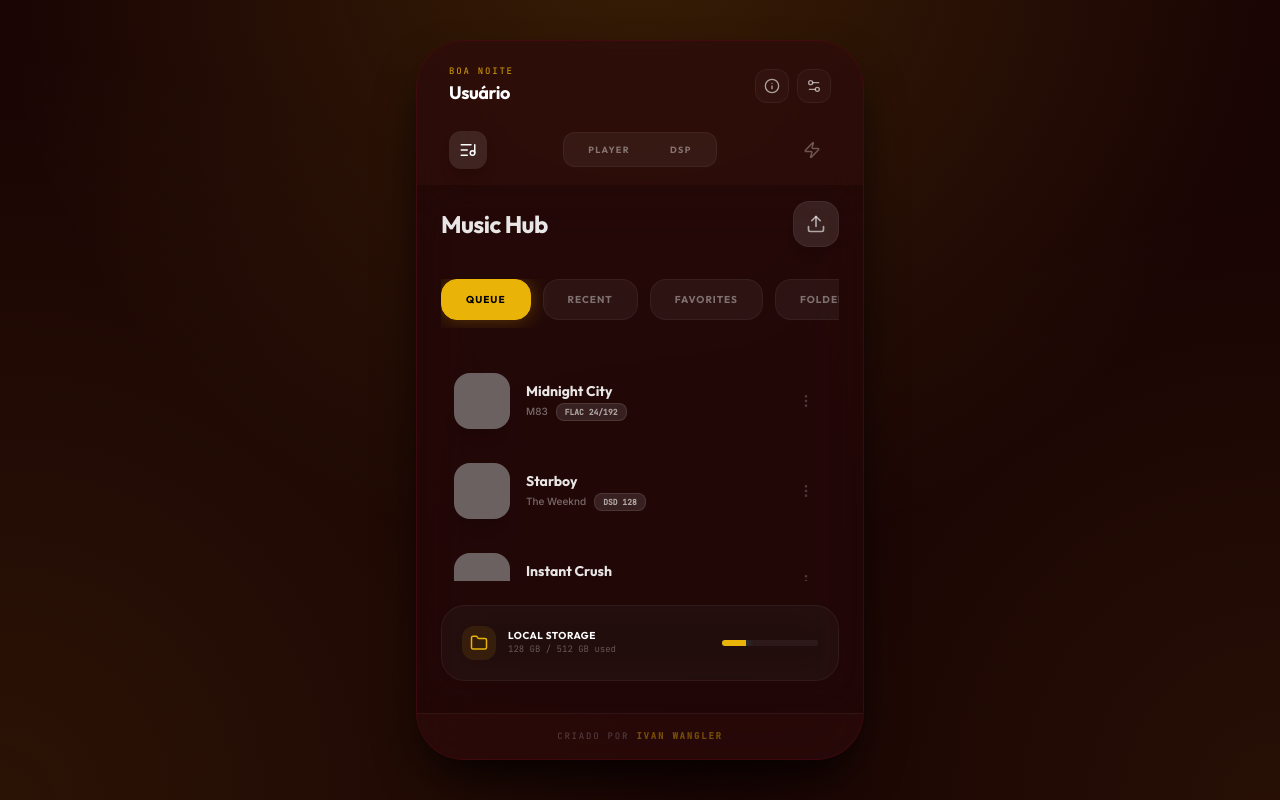
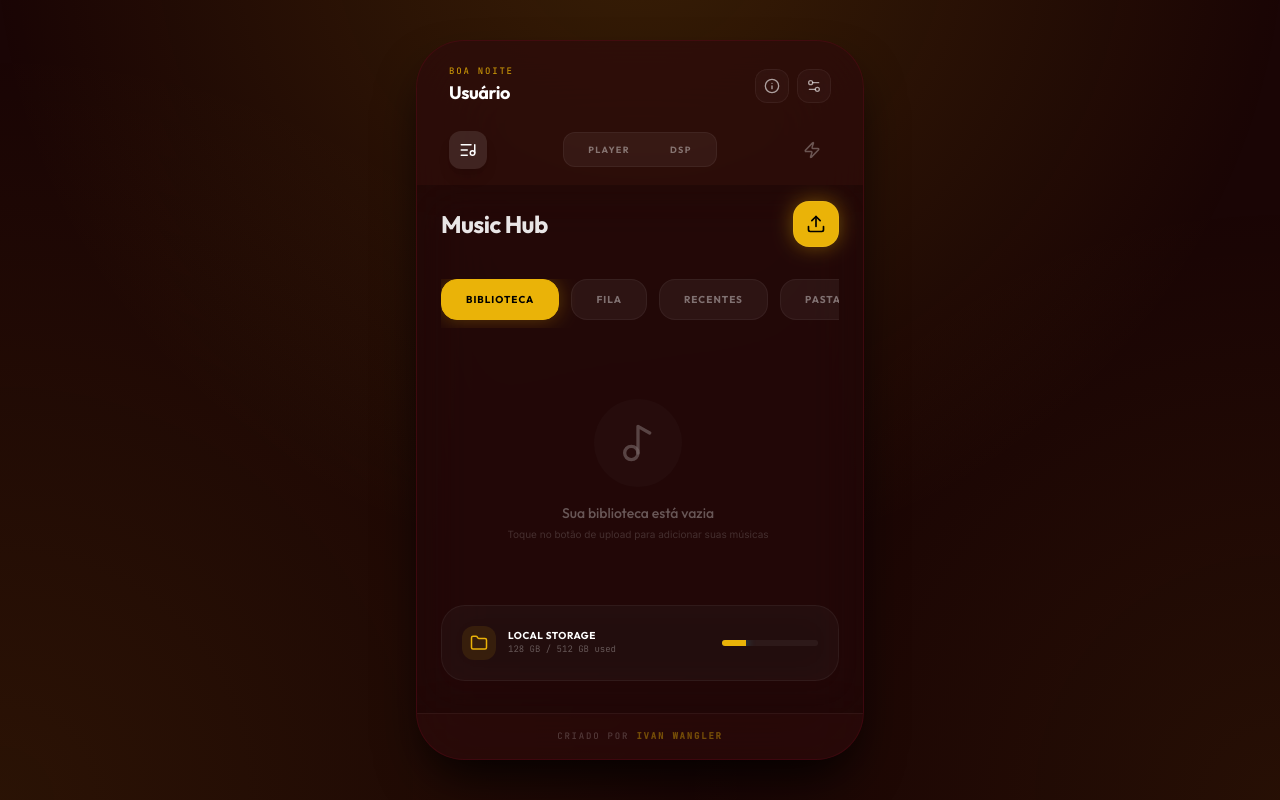
Before and after one commit to ivanwangler/wangler-player, a React (Vite) app: page / in a window 1280 px wide. Both pictures are taken after a click on the button 468 px from the left and 149 px from the top of the page. Built offline with nearby package versions, Linux system fonts and the light colour scheme; grey boxes are pictures that could not be loaded.

Commit message:
Feat: real music library support and PWA implementation

```diff
--- a/index.html
+++ b/index.html
@@ -8,7 +8,15 @@
   <meta name="theme-color" content="#1a0a0a" />
   <meta name="apple-mobile-web-app-capable" content="yes" />
   <meta name="apple-mobile-web-app-status-bar-style" content="black-translucent" />
+  <link rel="manifest" href="/manifest.json" />
   <script src="https://cdnjs.cloudflare.com/ajax/libs/jsmediatags/3.9.5/jsmediatags.min.js"></script>
+  <script>
+    if ('serviceWorker' in navigator) {
+      window.addEventListener('load', () => {
+        navigator.serviceWorker.register('/sw.js');
+      });
+    }
+  </script>
 </head>
 
 <body>
--- /dev/null
+++ b/public/sw.js
@@ -0,0 +1,24 @@
+const CACHE_NAME = 'wangler-player-v1';
+const ASSETS_TO_CACHE = [
+    '/',
+    '/index.html',
+    '/manifest.json',
+    'https://cdnjs.cloudflare.com/ajax/libs/jsmediatags/3.9.5/jsmediatags.min.js',
+    'https://fonts.googleapis.com/css2?family=Inter:wght@300;400;500;600&family=Outfit:wght@300;400;500;600;700&family=JetBrains+Mono:wght@400;500&display=swap'
+];
+
+self.addEventListener('install', (event) => {
+    event.waitUntil(
+        caches.open(CACHE_NAME).then((cache) => {
+            return cache.addAll(ASSETS_TO_CACHE);
+        })
+    );
+});
+
+self.addEventListener('fetch', (event) => {
+    event.respondWith(
+        caches.match(event.request).then((response) => {
+            return response || fetch(event.request);
+        })
+    );
+});
--- a/src/App.tsx
+++ b/src/App.tsx
@@ -25,12 +25,9 @@ export default function App() {
   const audioRef = useRef<HTMLAudioElement>(null);
   const audioCtxRef = useRef<AudioContext | null>(null);
 
-  // Queue
-  const [queue, setQueue] = useState([
-    { id: 1, title: "Midnight City", artist: "M83", format: "FLAC 24/192", duration: "4:03" },
-    { id: 2, title: "Starboy", artist: "The Weeknd", format: "DSD 128", duration: "3:50" },
-    { id: 3, title: "Instant Crush", artist: "Daft Punk", format: "WAV 32/384", duration: "5:37" },
-  ]);
+  // Queue and Library
+  const [queue, setQueue] = useState<any[]>([]);
+  const [libraryTracks, setLibraryTracks] = useState<any[]>([]);
   const [currentQueueIndex, setCurrentQueueIndex] = useState(-1);
 
   // ─── Initialize AudioContext once (called on first real user gesture) ───────
@@ -151,7 +148,9 @@ export default function App() {
       setCurrentQueueIndex(-1);
     } else if (file.isFile && file.file) {
       processFile(file.file, file.title, file.artist);
-      setCurrentQueueIndex(queue.findIndex(t => t.id === file.id));
+      // Try to find in queue first, then library
+      const idx = queue.findIndex(t => t.id === file.id);
+      setCurrentQueueIndex(idx);
     } else {
       setAudioSource(null);
       setTrackInfo({ title: file.title, artist: file.artist, coverUrl: '' });
@@ -159,6 +158,18 @@ export default function App() {
     }
     setActiveTab('player');
     setIsPlaying(true);
+  };
+
+  const handleAddTracks = (files: FileList | File[]) => {
+    const newTracks: any[] = Array.from(files).map(file => ({
+      id: Math.random() + Date.now(),
+      title: file.name.replace(/\.[^/.]+$/, ''),
+      artist: 'Local File',
+      isFile: true,
+      file,
+      format: file.name.split('.').pop()?.toUpperCase()
+    }));
+    setLibraryTracks(prev => [...prev, ...newTracks]);
   };
 
   const handleNextTrack = () => {
@@ -325,7 +336,8 @@ export default function App() {
                   onSelectTrack={handleSelectTrack}
                   onPlayNext={handlePlayNext}
                   onAddToQueue={handleAddToQueue}
-                  tracks={queue}
+                  onAddTracks={handleAddTracks}
+                  tracks={libraryTracks.length > 0 ? libraryTracks : queue}
                   currentTrackId={queue[currentQueueIndex]?.id}
                 />
               </motion.div>
--- a/src/components/Library.tsx
+++ b/src/components/Library.tsx
@@ -15,6 +15,7 @@ interface LibraryProps {
   onSelectTrack: (track: File | Track) => void;
   onPlayNext: (track: File | Track) => void;
   onAddToQueue: (track: File | Track) => void;
+  onAddTracks: (files: FileList | File[]) => void;
   tracks: Track[];
   currentTrackId?: number;
 }
@@ -24,15 +25,21 @@ export default function Library({
   onSelectTrack,
   onPlayNext,
   onAddToQueue,
+  onAddTracks,
   tracks,
   currentTrackId
 }: LibraryProps) {
   const fileInputRef = React.useRef<HTMLInputElement>(null);
 
   const handleFileChange = (e: React.ChangeEvent<HTMLInputElement>) => {
-    const file = e.target.files?.[0];
-    if (file) {
-      onSelectTrack(file);
+    const files = e.target.files;
+    if (files && files.length > 0) {
+      if (files.length === 1) {
+        onSelectTrack(files[0]);
+        onAddTracks([files[0]]);
+      } else {
+        onAddTracks(files);
+      }
     }
   };
 
@@ -51,7 +58,7 @@ export default function Library({
           />
           <button
             onClick={() => fileInputRef.current?.click()}
-            className="p-3 rounded-2xl bg-white/10 text-white/60 hover:text-white hover:bg-accent/20 transition-all border border-white/5 shadow-lg"
+            className="p-3 rounded-2xl bg-accent text-black hover:bg-accent/80 transition-all border border-white/5 shadow-[0_0_20px_rgba(234,179,8,0.4)]"
           >
             <Upload size={20} />
           </button>
@@ -60,7 +67,7 @@ export default function Library({
 
       {/* Categories */}
       <div className="flex space-x-3 mb-8 overflow-x-auto no-scrollbar pb-2">
-        {['Queue', 'Recent', 'Favorites', 'Folders'].map((cat, i) => (
+        {['Biblioteca', 'Fila', 'Recentes', 'Pastas'].map((cat, i) => (
           <button
             key={cat}
             className={`px-6 py-3 rounded-2xl text-[10px] uppercase tracking-widest font-display font-bold transition-all border ${i === 0 ? 'bg-accent border-accent text-black shadow-[0_0_20px_rgba(234,179,8,0.3)]' : 'bg-white/5 border-white/5 text-white/40 hover:bg-white/10'}`}
@@ -72,7 +79,16 @@ export default function Library({
 
       {/* Track List */}
       <div className="flex-1 overflow-y-auto no-scrollbar space-y-2 pr-1">
-        {tracks.map((track, i) => (
+        {tracks.length === 0 ? (
+          <div className="flex flex-col items-center justify-center h-full opacity-40 text-center px-8">
+            <div className="p-6 rounded-full bg-white/5 mb-4">
+              <Music2 size={40} className="text-white/60" />
+            </div>
+            <p className="text-sm font-display font-medium text-white/80">Sua biblioteca está vazia</p>
+            <p className="text-[10px] text-white/40 mt-1">Toque no botão de upload para adicionar suas músicas</p>
+          </div>
+        ) : (
+          tracks.map((track, i) => (
             <motion.div
               key={track.id}
               initial={{ opacity: 0, y: 10 }}
@@ -82,14 +98,9 @@ export default function Library({
             >
               <div
                 onClick={() => onSelectTrack(track)}
-              className="relative w-14 h-14 rounded-2xl overflow-hidden mr-4 shadow-xl flex-shrink-0"
+                className="relative w-14 h-14 rounded-2xl overflow-hidden mr-4 shadow-xl flex-shrink-0 bg-white/5 flex items-center justify-center"
               >
-              <img
-                src={`https://picsum.photos/seed/${track.id}/100/100`}
-                alt={track.title}
-                className={`w-full h-full object-cover transition-all duration-500 ${currentTrackId === track.id ? 'opacity-100 scale-110' : 'opacity-60 group-hover:opacity-100'}`}
-                referrerPolicy="no-referrer"
-              />
+                <Music2 size={24} className="text-white/20" />
                 <div className={`absolute inset-0 flex items-center justify-center transition-opacity ${currentTrackId === track.id ? 'opacity-100 bg-accent/20' : 'opacity-0 group-hover:opacity-100 bg-black/40'}`}>
                   <PlayCircle size={24} className="text-white drop-shadow-lg" />
                 </div>
@@ -121,7 +132,8 @@ export default function Library({
                 </button>
               </div>
             </motion.div>
-        ))}
+          ))
+        )}
       </div>
 
       {/* Storage Info */}
```
Also changed, not shown: public/icon-192.png (added), public/icon-512.png (added), public/manifest.json (added). Lines whose indentation alone changed are shown as unchanged.
